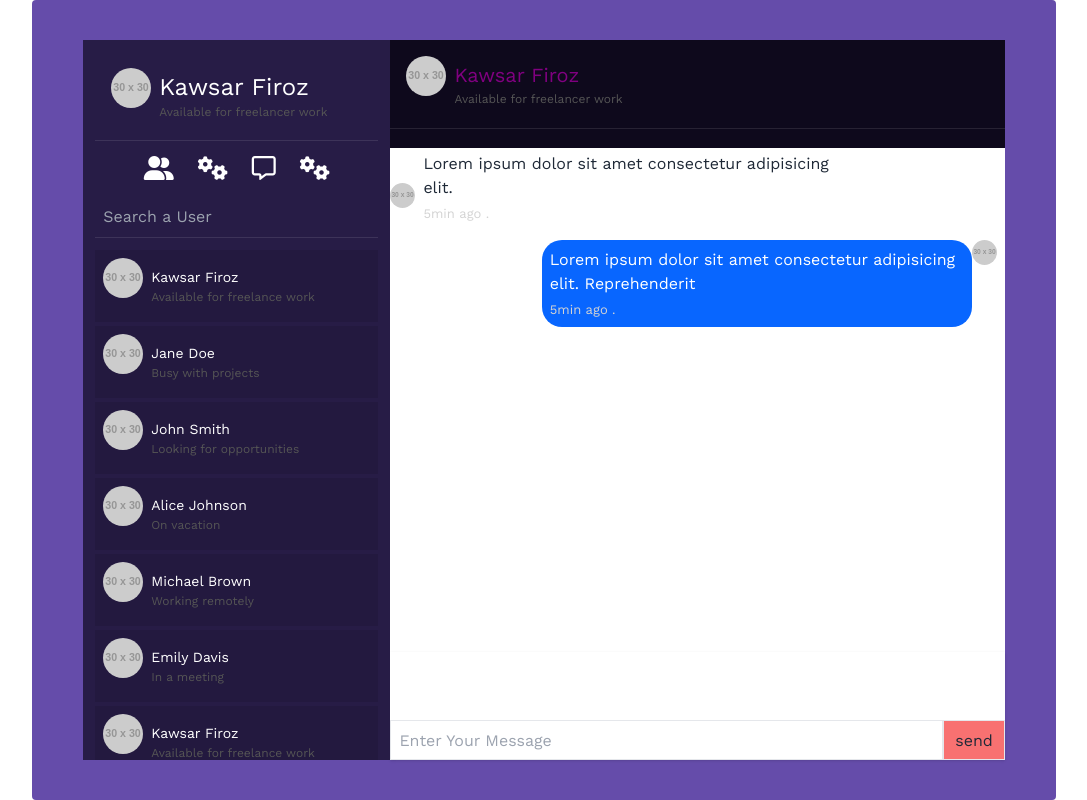
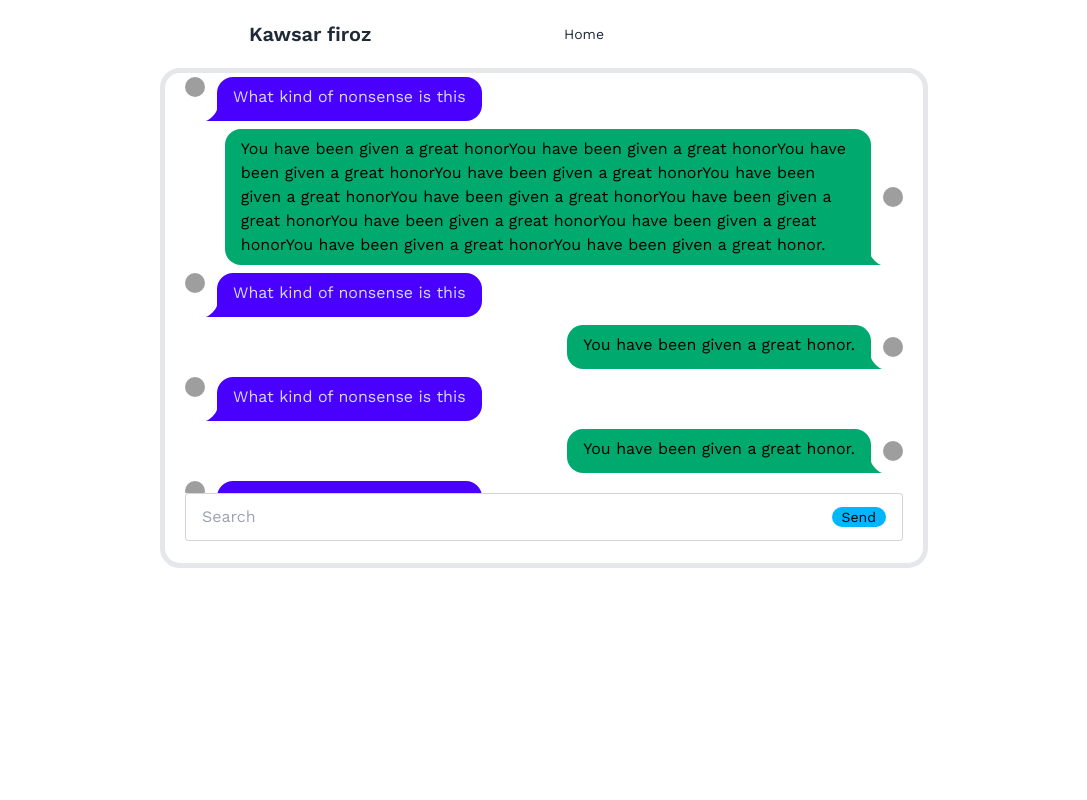
Before and after one commit to kawsar334/tailwind_css-react-_js-social_media_UI-UX_desgn-, a React (Create React App) app: page /message in a window 1280 px wide. Shown: the whole page, without its empty margins (96-1183 px from the left). Built offline with nearby package versions, Linux system fonts and the light colour scheme; grey boxes are pictures that could not be loaded.

Commit message:
added mesenger design and updated user interaction

```diff
--- a/src/App.js
+++ b/src/App.js
@@ -14,6 +14,7 @@ const App = () => {
   return (
     <div className='overflow-x-hidden'>
       <Routes>
+        <Route path='/message' element={<Message />} />
         <Route path='/' element={<Start />} />
         <Route path='/home' element={<Home />} />
         <Route path='/notifications/:id' element={<Notification />} />
@@ -23,7 +24,6 @@ const App = () => {
 
         <Route path='/login' element={<Login />} />
         <Route path='/profile/:id' element={<Profile />} />
-        <Route path='/message' element={<Message />} />
         <Route path='*' element={<NotFound />} />
 
 
--- a/src/components/navbar/Navbar.jsx
+++ b/src/components/navbar/Navbar.jsx
@@ -1,8 +1,14 @@
-import React from 'react';
+import React, { useState } from 'react';
 import { NavLink, useLocation } from "react-router-dom"
 
 const Navbar = ({ openLeft, setOpenLeft, openRight, setOpenRight, openFeed, setOpenFeed }) => {
   const route = useLocation().pathname;
+
+  const [openSearch, setOpenSearch] = useState(false)
+
+  const handleSearch = () => {
+    setOpenSearch(!openSearch)
+  }
 
   return (
     <div class="navbar bg-base-100 sticky top-0 left-0  z-30 shadow px-5">
@@ -25,11 +31,12 @@ const Navbar = ({ openLeft, setOpenLeft, openRight, setOpenRight, openFeed, setO
           <ul
             tabindex="0"
             class="menu menu-sm dropdown-content bg-base-100 rounded-box z-[1] mt-3 w-52 p-2 shadow  ">
-            <li className='my-2  '><NavLink className="hover:text-[white] text-[#1877F2] py-3"  to="/home">Homepage</NavLink></li>
+            <li className='my-2  '><NavLink className="hover:text-[white] text-[#1877F2] py-3" to="/message">Message</NavLink></li>
+            <li className='my-2  '><NavLink className="hover:text-[white] text-[#1877F2] py-3" to="/home">Home</NavLink></li>
             <li className='my-2  '><NavLink className="hover:text-[white] text-[#1877F2] py-3" to="/login">Login</NavLink></li>
             <li className='my-2  '><NavLink className="hover:text-[white] text-[#1877F2] py-3" to="/register">Register</NavLink></li>
             <li className='my-2  '><NavLink className="hover:text-[white] text-[#1877F2] py-3" to="/profile/:id">profile</NavLink></li>
-            <li className='my-2  '><NavLink className="hover:text-[white] text-[#1877F2] py-3" to="/notification/:id">Noification</NavLink></li>
+            <li className='my-2  '><NavLink className="hover:text-[white] text-[#1877F2] py-3" to="/notifications/:id">Noification</NavLink></li>
             <li className='my-2  '><NavLink className="hover:text-[white] text-[#1877F2] py-3" to="/">Logout</NavLink></li>
 
           </ul>
@@ -39,7 +46,7 @@ const Navbar = ({ openLeft, setOpenLeft, openRight, setOpenRight, openFeed, setO
         <NavLink to="/home" class="btn btn-ghost btn-circle text-3xl  ">Facebook</NavLink>
       </div>
       <div class="navbar-end">
-        <button class="btn btn-ghost btn-circle">
+        <button class="btn btn-ghost btn-circle" onClick={handleSearch}>
           <svg
             xmlns="http://www.w3.org/2000/svg"
             class="h-5 w-5"
@@ -85,7 +92,19 @@ const Navbar = ({ openLeft, setOpenLeft, openRight, setOpenRight, openFeed, setO
           />
 
         </NavLink>
+
       </div>
+      {openSearch &&
+      <div className='w-full h-full bg-[rgba(0,0,0,0.8)] fixed z-40 left-0 top-0 flex justify-center items-center '>
+        <form action="" className='relative w-[400px] p-10 bg-white  card shadow  flex justify-center items-center flex-col gap-3'>
+          <h2 className='text-2xl font-semibold  '>Search post or friends</h2>
+          <button  className='absolute right-0 top-2  px-2 py-1  text-[crimson] font-semibold' onClick={()=>setOpenSearch(!openSearch)}>close</button>
+          <label className="input input-bordered flex items-center gap-2">
+            <input type="text" className="grow" placeholder="Search" />
+            <span className="badge badge-info">search</span>
+          </label>
+        </form>
+        </div>}
     </div>
   )
 }
--- a/src/pages/home/Home.jsx
+++ b/src/pages/home/Home.jsx
@@ -11,6 +11,7 @@ import Strory from '../../components/story/Strory'
 // import { posts } from '../../components/data/data'
 import Footer from '../../components/footer/Footer';
 import FriendList from '../../components/friendlist/FriendList';
+import Message from '../message/Message';
 
 
 const Home = () => {
@@ -69,6 +70,9 @@ const Home = () => {
 
           </div>
           <CreatPost />
+
+
+          {/* <Message/> */}
           <div className=' w-full   my-3 flex justify-start items-start flex-col '>
             {openFriendList&& <FriendList />}
            {openStory && <Strory posts={posts} />}
--- a/src/pages/message/Message.jsx
+++ b/src/pages/message/Message.jsx
@@ -1,4 +1,6 @@
 import React, { useState } from 'react';
+import Navbar from '../../components/navbar/Navbar';
+import { NavLink } from 'react-router-dom';
 
 const users = [
   {
@@ -68,99 +70,107 @@ const users = [
 const Message = () => {
   const [openMenu, setOpenMenu] = useState(false)
   return (
-    <div className='messenger w-full h-[100vh]'>
-      <div className="wrapper w-full  md:w-[80%] h-full bg-[#654caa] m-auto flex justify-center items-center rounded  relative">
-        <div className={`left  bg-[#271c46] w-[100%] h-full   md:w-[30%] md:h-[90%] p-3 ${openMenu ? "flex" : "hidden"} md:flex flex-col justify-start items-start gap-3  absolute left-[0px] top-[90px] md:top-0 z-10 right-[100px] md:relative overflow-y-scroll`}>
-          <div className='hidden md:flex justify-start items-center p-4 gap-2 border-b border-[rgba(255,255,255,0.1)] w-full cursor-pointer' onClick={() => setOpenMenu(!openMenu)}>
-            <img
-              src="https://via.placeholder.com/30"
-              alt="User Profile"
-              className='w-[40px] h-[40px] rounded-[50%] mb-4 object-cover'
-            />
-            <div className='flex flex-col gap-0 items-start justify-start'>
-              <span className='m-0 text-2xl text-white'>Kawsar Firoz</span>
-              <span className='text-[12px] mt-[0px] text-[#555]'>Available for freelancer work</span>
+    <div className=''>
+      <div className="navbar bg-base-100 md:w-[50%] m-auto w-full ">
+        <div className="navbar-start">
+          <div className="dropdown">
+            <div tabIndex={0} role="button" className="btn btn-ghost lg:hidden">
+              <svg
+                xmlns="http://www.w3.org/2000/svg"
+                className="h-5 w-5"
+                fill="none"
+                viewBox="0 0 24 24"
+                stroke="currentColor">
+                <path
+                  strokeLinecap="round"
+                  strokeLinejoin="round"
+                  strokeWidth="2"
+                  d="M4 6h16M4 12h8m-8 6h16" />
+              </svg>
             </div>
+            <ul
+              tabIndex={0}
+              className="menu menu-sm dropdown-content bg-base-100 rounded-box z-[1] mt-3 w-52 p-2 shadow">
+              <li><a>user one</a></li>
+              <li><a>user one</a></li>
+              <li><a>user one</a></li>
+              <li><a>user one</a></li>
+              <li><a>user one</a></li>
+            </ul>
           </div>
-          <div className='flex justify-center items-center gap-6 -300 w-full'>
-            <button className='text-white text-2xl' onClick={() => setOpenMenu(!openMenu)}><i class="fa-solid fa-user-group"></i></button>
-            <button className='text-white text-2xl' onClick={() => setOpenMenu(!openMenu)}><i className="fa-solid fa-gears"></i></button>
-            <button className='text-white text-2xl' onClick={() => setOpenMenu(!openMenu)}><i class="fa-regular fa-message"></i></button>
-            <button className='text-white text-2xl' onClick={() => setOpenMenu(!openMenu)}><i className="fa-solid fa-gears"></i></button>
-
-          </div>
-          <div className='w-full'>
-            <input
-              type="text"
-              placeholder='Search a User'
-              className='w-full border-b outline-none bg-transparent border-[rgba(255,255,255,0.1)] p-2'
-            />
-          </div>
-          <ul className='w-full flex flex-col gap-1'>
-            {users.map((user, index) => (
-              <li key={index} className='bg-[rgb(0,0,0,0.1)] w-full p-2' onClick={() => setOpenMenu(!openMenu)}>
-                <div className='flex justify-start items-center gap-2 w-full cursor-pointer'>
-                  <img
-                    src={user.imgSrc}
-                    alt="User Profile"
-                    className='w-[40px] h-[40px] rounded-[50%] mb-4 object-cover'
-                  />
-                  <div className='flex flex-col gap-0 items-start justify-start'>
-                    <span className='m-0 text-[14px] text-white'>{user.name}</span>
-                    <span className='text-[12px] mt-[0px] text-[#555]'>{user.status}</span>
-                  </div>
-                </div>
-              </li>
-            ))}
+          <a className="btn btn-ghost text-xl">Kawsar firoz</a>
+        </div>
+        <div className="navbar-center hidden lg:flex">
+          <ul className="menu menu-horizontal px-1">
+            <li><NavLink to="/home">Home</NavLink></li>
           </ul>
         </div>
-        <div className="right bg-[#e5e5ff] w-full md:w-[60%]  h-full md:h-[90%] relative ">
-          <div className="top bg-[#0e091c] h-[15%] relative">
-            <div className='flex justify-start items-center p-4 gap-2 border-b border-[rgba(255,255,255,0.1)] w-full cursor-pointer '>
-              <img
-                src="https://via.placeholder.com/30"
-                alt="User Profile"
-                className='w-[40px] h-[40px] rounded-[50%] mb-4 object-cover'
-              />
-              <div className='flex flex-col gap-0 items-start justify-start'>
-                <span className='m-0 text-[20px] text-[purple]'>Kawsar Firoz</span>
-                <span className='text-[12px] mt-[0px] text-[#555]'>Available for freelancer work</span>
-              </div>
-            </div>
-            {openMenu ? <i class="fa-solid fa-xmark text-2xl text-[crimson] block md:hidden absolute right-[10px] top-[10px] cursor-pointer" onClick={() => setOpenMenu(!openMenu)}></i> :
-              <i class="fa-solid fa-bars text-2xl text-[white] block md:hidden absolute right-[10px] top-[10px] cursor-pointer" onClick={() => setOpenMenu(!openMenu)}></i>}
-          </div>
-          <div className="middle w-full h-[70%] bg-[white] flex  flex-col gap-2   overflow-y-auto">
-            <div className="incoming w-[100%] h-auto  text-right flex justify-start items-end  my-1 ">
-              <img
-                src="https://via.placeholder.com/30"
-                alt="User Profile"
-                className='w-[25px] h-[25px] rounded-[50%] mb-4 object-cover mr-2'
-              />
-              <div className='flex justify-start items-start w-[70%] gap-1 flex-col bg-white rounded-[20px] '>
-                <p className='text-left'>Lorem ipsum dolor sit amet consectetur adipisicing elit. </p>
-                <span className='text-[13px] text-[lightgray]'>5min ago .</span>
-              </div>
-            </div>
-            <div className="incoming w-[100%] h-auto   text-right flex flex-row-reverse justify-start items-start   my-1 ">
-              <img
-                src="https://via.placeholder.com/30"
-                alt="User Profile"
-                className='w-[25px] h-[25px] rounded-[50%] mb-4 object-cover mr-2'
-              />
-              <div className='flex justify-start items-start w-[70%] bg-[#0866ff] text-white p-2 gap-1 flex-col  rounded-[20px] '>
-                <p className='text-left'>Lorem ipsum dolor sit amet consectetur adipisicing elit. Reprehenderit</p>
-                <span className='text-[13px] text-[lightgray]'>5min ago .</span>
-              </div>
-            </div>
-          </div>
-          <div className="bottom sticky bottom-0 left-0  h-[15%] bg-[white] flex justify-end items-end  shadow">
-            <input type='text' placeholder="Enter Your Message" className='p-2 h-[40px]  border w-[90%] outline-none' />
-            <button className='p-2 h-[40px] border w-[10%] bg-red-400 cursor-pointer'>send</button>
-          </div>
+      </div>
+      {/* chat start here */}
+      <div className='h-[500px] overflow-y-auto w-full md:w-[60%] m-auto px-5 border-[5px] rounded-[20px]  no_scrollbar'>
+      <div className="chat chat-start">
+        <img src="https://www.w3schools.com/howto/img_avatar.png" alt="" className='w-[20px] h-[20px] rounded-full object-cover' />
+        <div className="chat-bubble chat-bubble-primary">What kind of nonsense is this</div>
+      </div>
+
+      <div className="chat chat-end flex justify-end items-center">
+          <div className="chat-bubble chat-bubble-success">You have been given a great honorYou have been given a great honorYou have been given a great honorYou have been given a great honorYou have been given a great honorYou have been given a great honorYou have been given a great honorYou have been given a great honorYou have been given a great honorYou have been given a great honorYou have been given a great honor.</div>
+        <img src="https://www.w3schools.com/howto/img_avatar.png" alt=""  className='w-[20px] h-[20px] rounded-full object-cover'/>
+      </div>
+
+      <div className="chat chat-start">
+        <img src="https://www.w3schools.com/howto/img_avatar.png" alt="" className='w-[20px] h-[20px] rounded-full object-cover' />
+        <div className="chat-bubble chat-bubble-primary">What kind of nonsense is this</div>
+      </div>
+        <div className="chat chat-end flex justify-end items-center">
+          <div className="chat-bubble chat-bubble-success">You have been given a great honor.</div>
+          <img src="https://www.w3schools.com/howto/img_avatar.png" alt="" className='w-[20px] h-[20px] rounded-full object-cover' />
         </div>
-      </div>
+
+        <div className="chat chat-start">
+          <img src="https://www.w3schools.com/howto/img_avatar.png" alt="" className='w-[20px] h-[20px] rounded-full object-cover' />
+          <div className="chat-bubble chat-bubble-primary">What kind of nonsense is this</div>
+        </div>
+        <div className="chat chat-end flex justify-end items-center">
+          <div className="chat-bubble chat-bubble-success">You have been given a great honor.</div>
+          <img src="https://www.w3schools.com/howto/img_avatar.png" alt="" className='w-[20px] h-[20px] rounded-full object-cover' />
+        </div>
+
+        <div className="chat chat-start">
+          <img src="https://www.w3schools.com/howto/img_avatar.png" alt="" className='w-[20px] h-[20px] rounded-full object-cover' />
+          <div className="chat-bubble chat-bubble-primary">What kind of nonsense is this</div>
+        </div>
+        <div className="chat chat-end flex justify-end items-center">
+          <div className="chat-bubble chat-bubble-success">You have been given a great honor.</div>
+          <img src="https://www.w3schools.com/howto/img_avatar.png" alt="" className='w-[20px] h-[20px] rounded-full object-cover' />
+        </div>
+
+        <div className="chat chat-start">
+          <img src="https://www.w3schools.com/howto/img_avatar.png" alt="" className='w-[20px] h-[20px] rounded-full object-cover' />
+          <div className="chat-bubble chat-bubble-primary">What kind of nonsense is this</div>
+        </div>
+        <div className="chat chat-end flex justify-end items-center">
+          <div className="chat-bubble chat-bubble-success">You have been given a great honor.</div>
+          <img src="https://www.w3schools.com/howto/img_avatar.png" alt="" className='w-[20px] h-[20px] rounded-full object-cover' />
+        </div>
+
+        <div className="chat chat-start">
+          <img src="https://www.w3schools.com/howto/img_avatar.png" alt="" className='w-[20px] h-[20px] rounded-full object-cover' />
+          <div className="chat-bubble chat-bubble-primary">What kind of nonsense is this</div>
+        </div>
+
+        <form action="" className='w-full sticky bottom-[0px] h-[70px] bg-white'>
+          <label className="input input-bordered flex items-center gap-2 rounded">
+            <input type="text" className="grow" placeholder="Search" />
+            <span className="badge badge-info">Send</span>
+          </label>
+        </form>
+
+
     </div>
+    {/* chat end here */}
+    </div>
+
   );
 }
 export default Message;
```
